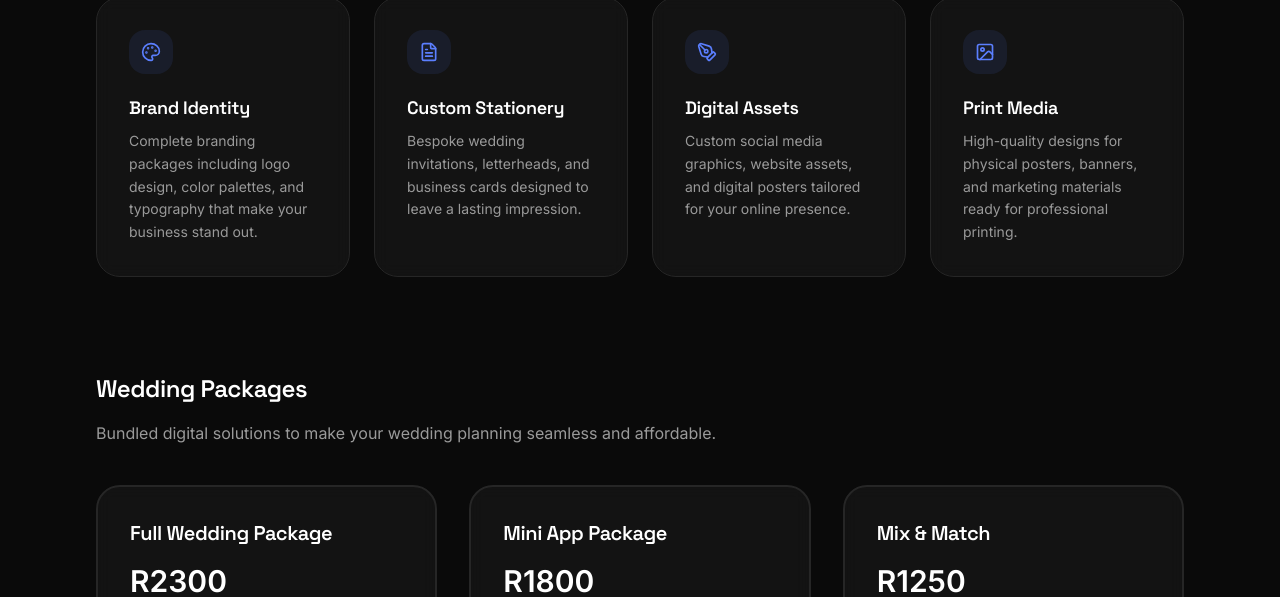
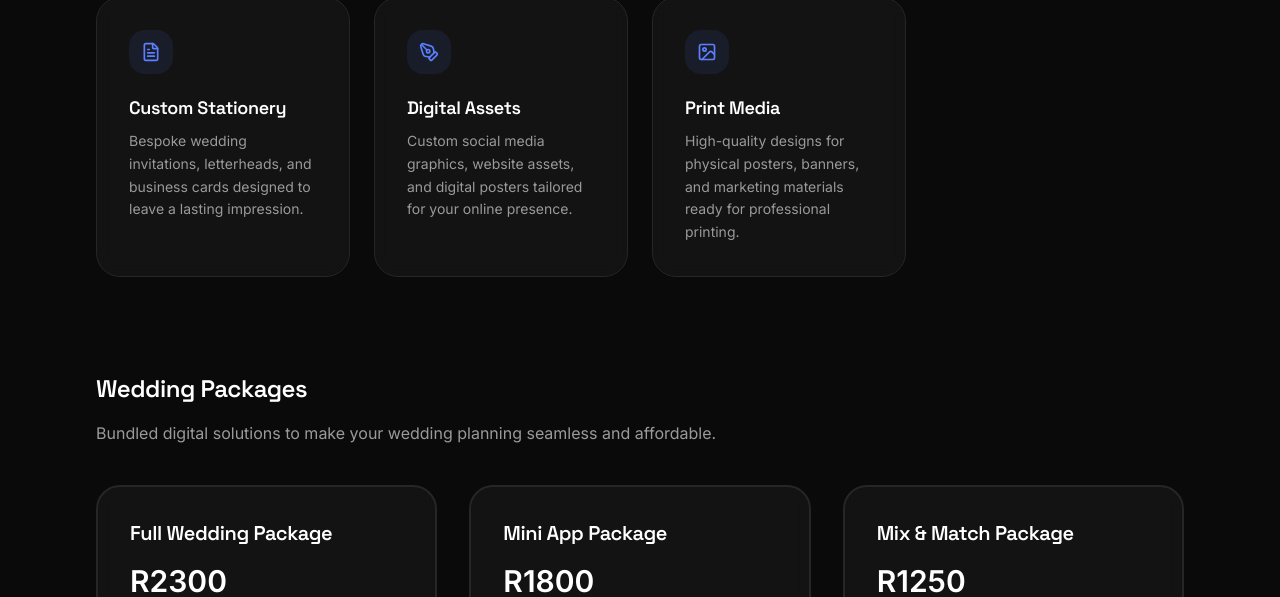
Before and after one commit to Calvinmeiring1/smartapphub-website, a React (Vite) app: page /graphic-design in a window 1280 px wide. Shown: the part 327-924 px from the top of the page. Built offline with nearby package versions, Linux system fonts and the light colour scheme; no server answers.

Commit message:
Enhance error handling in design inquiry form

```diff
--- a/src/pages/GraphicDesign.tsx
+++ b/src/pages/GraphicDesign.tsx
@@ -26,11 +26,6 @@ const graphicDesignSchema = {
 };
 
 const services = [
-  {
-    icon: Palette,
-    title: "Brand Identity",
-    description: "Complete branding packages including logo design, color palettes, and typography that make your business stand out."
-  },
   {
     icon: FileText,
     title: "Custom Stationery",
@@ -63,7 +58,7 @@ const weddingPackages = [
     features: ["2 Mini Apps", "Save the Date cards", "Wedding Invitations", "RSVP Notice cards", "QR Code card", "Seating Chart", "Direct consultation"]
   },
   {
-    name: "Mix & Match",
+    name: "Mix & Match Package",
     price: "R1250",
     description: "Flexibility for modern couples who want a digital edge.",
     features: ["1 Custom App", "Choice of 5 Digital Services", "Direct consultation"]
@@ -117,9 +112,9 @@ export default function GraphicDesign() {
       });
       setIsSuccess(true);
       setFormData({ name: "", email: "", interest: "Full Wedding Package", details: "" });
-    } catch (error) {
+    } catch (error: any) {
       console.error("Error submitting inquiry:", error);
-      alert("Something went wrong. Please try again or use WhatsApp.");
+      alert(`Error: ${error.message || "Something went wrong"}. Please try again or use WhatsApp.`);
     } finally {
       setIsSubmitting(false);
     }
```
